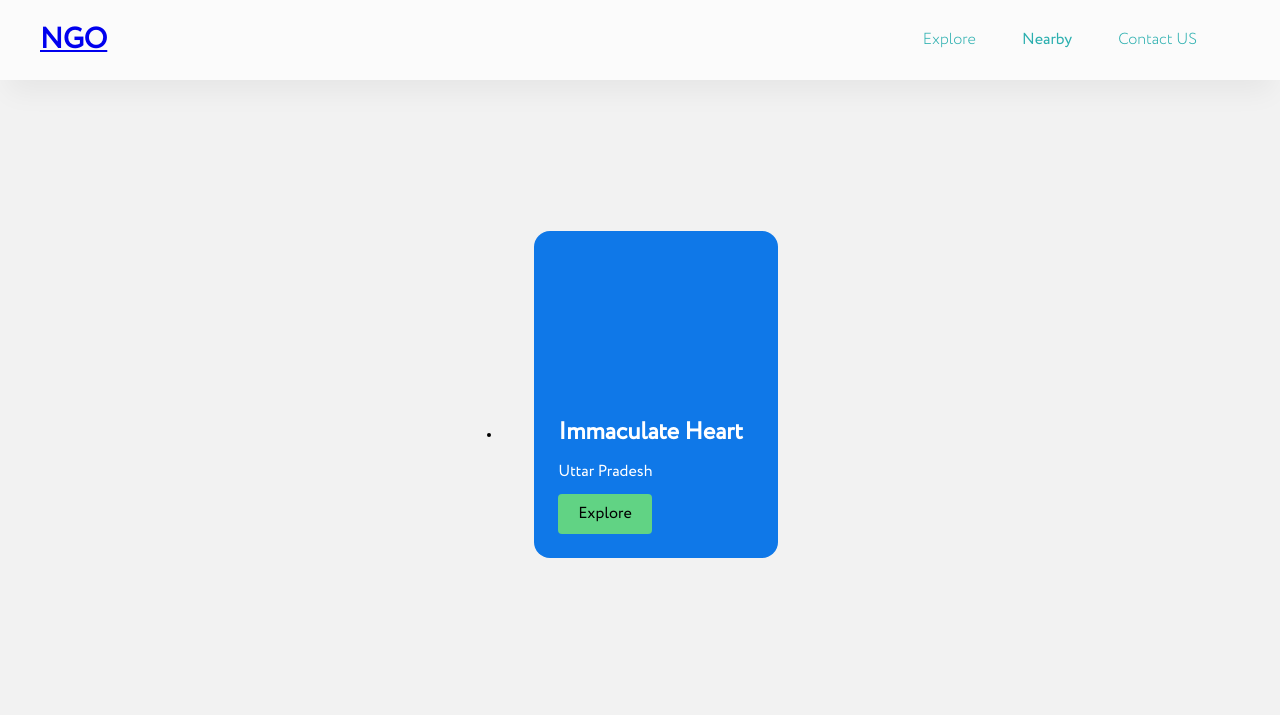
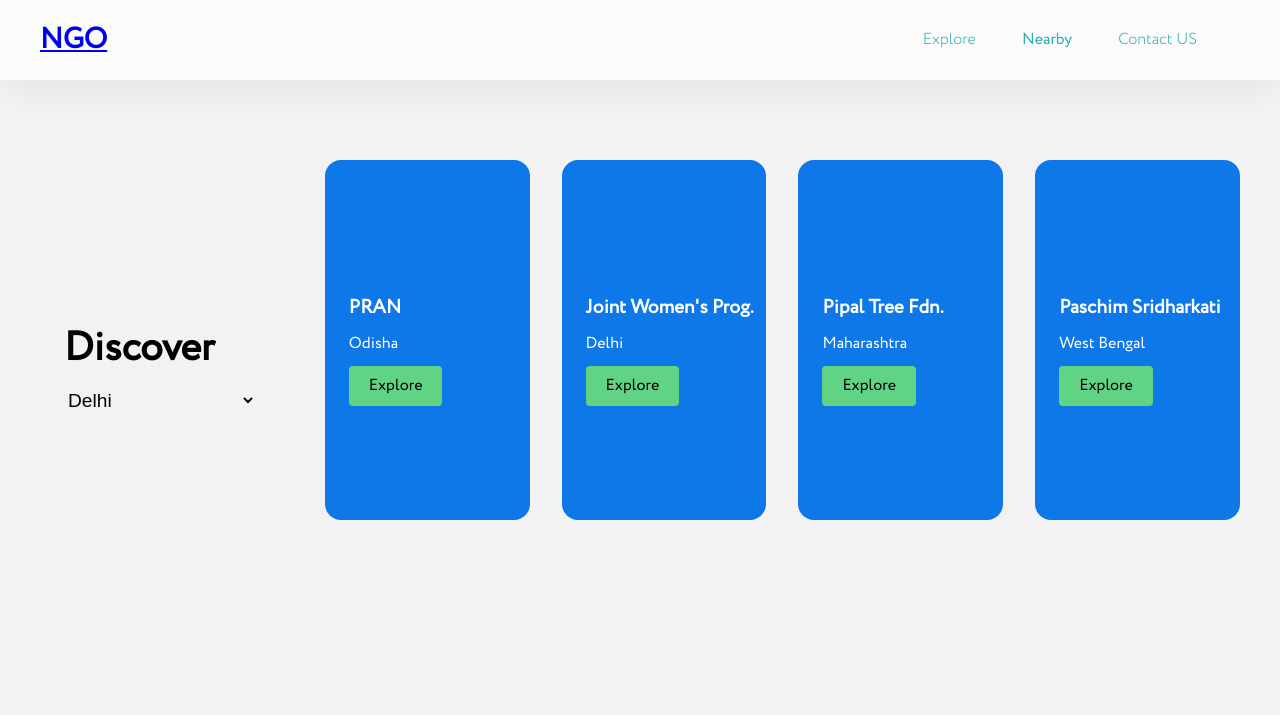
Before and after one commit to Sat02yam/NGO, a plain HTML site: page Discover/nearby.html in a window 1280 px wide. Shown: the top 715 px of the page. Drawn offline with Linux system fonts and the light colour scheme; files that its build step writes are made by us from their sources; files whose address does not match are found by name.

Commit message:
Styling of nearby page done

```diff
--- a/Category/Card/main.scss
+++ b/Category/Card/main.scss
@@ -21,7 +21,8 @@ body {
   margin-left: 2em;
   margin-bottom: 5em;
   padding: 10rem 0 0;
-  width: 27ch;
+  width: 16vw;
+  height: 45vh;
   border-radius: 1em;
   overflow: hidden;
 
@@ -33,15 +34,17 @@ body {
 }
 
 .card_content {
-  --padding: 1.5rem;
+  --padding: 1.5em;
   padding: var(--padding);
-  // transform: translateY(65%);
+  // transform: translateY(10%);
+  margin-top: -50px;
   p {
     margin-top: 10px;
   }
 }
 
 .card_title {
+  font-size: 1.2rem;
   position: relative;
   width: max-content;
 }
--- /dev/null
+++ b/Discover/css/main.scss
@@ -0,0 +1,73 @@
+*{
+    margin: 0;
+    padding: 0;
+    box-sizing: border-box;
+}
+
+header{
+    // display: none;
+}
+
+.main-section{
+    display: flex;
+    align-items: center;
+    justify-content: space-between;
+    // width: 95vw;
+    margin: auto;
+}
+
+.location{
+    // background-color: aqua;
+    position: fixed;
+    top: 40vh;
+    left: 5vw;
+    z-index: 50;
+}
+
+.location h1{
+    font-size: 2.5rem;
+}
+
+.location select{
+    // transform: translateY(px);
+    margin-top: 10px;
+    font-size: 1.2rem;
+    width: 15vw;
+    border: none;
+    background: none;
+    // text-decoration: underline;
+    transition: all 500ms ease;
+}
+
+.location .select{
+    border: none;
+    background: none;
+    text-decoration: underline;
+}
+
+.location select:hover{
+    transform: scale(1.02);
+}
+
+.csec{
+    width: 70vw;
+    float: right;
+    // background-color: aqua;
+    position: absolute;
+    right: 0vw;
+    transform: translateX(-40px);
+}
+
+#sw ul, #ed ul, #fd ul, #wm ul, #sp ul, #re ul{
+    // width: 60%;
+    // margin-right: 40px;
+    // transform: translateX(10px);
+    float: right;
+    display: flex;
+    align-items: center;
+    justify-content: center;
+}
+
+#sw ul li, #ed ul li, #fd ul li, #wm ul li, #sp ul li, #re ul li{
+    list-style: none;
+}
--- a/Discover/nearby.html
+++ b/Discover/nearby.html
@@ -7,8 +7,7 @@
     <link rel="stylesheet" href="Category/css/font-circe.css" />
     <link rel="stylesheet" href="/Category/css/navbar.css" />
     <link rel="stylesheet" href="/Category/Card/main.css" />
-    <link rel="stylesheet" href="Nearby.css/nearby.css">
-
+    <link rel="stylesheet" href="css/main.css">
     <title>NGO Navigation - Find your nearest NGO</title>
   </head>
   <body id="near">
```
Also changed, not shown: Category/Card/main.css, Discover/css/main.css (added), 2 other files.
